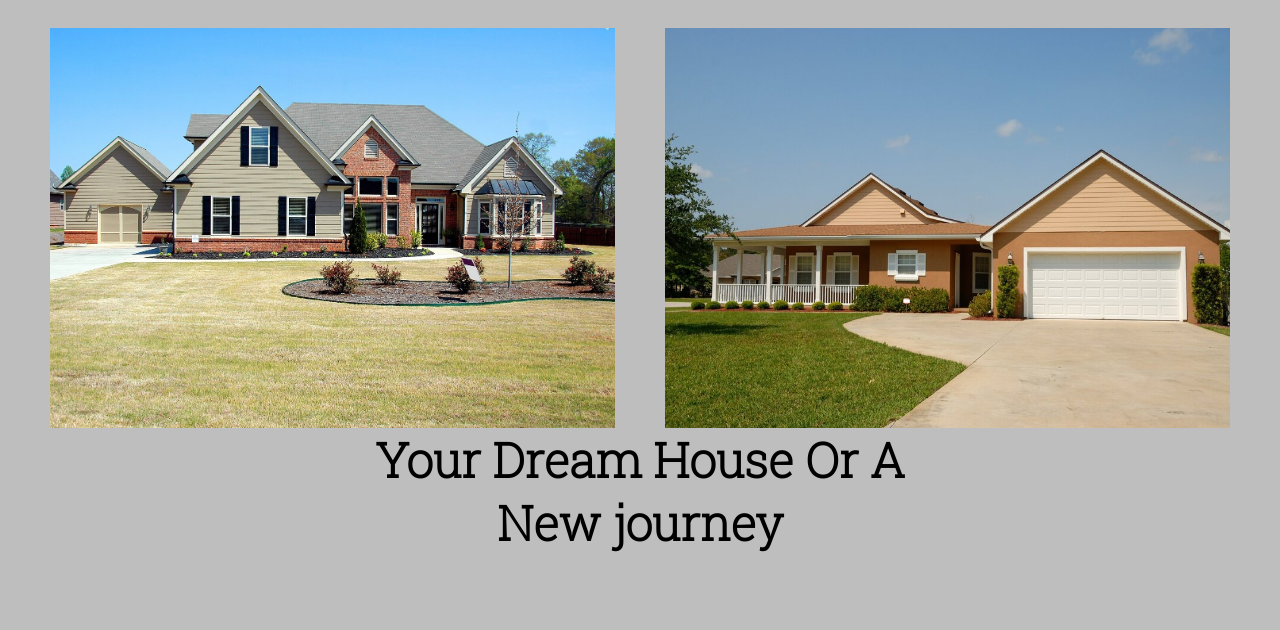
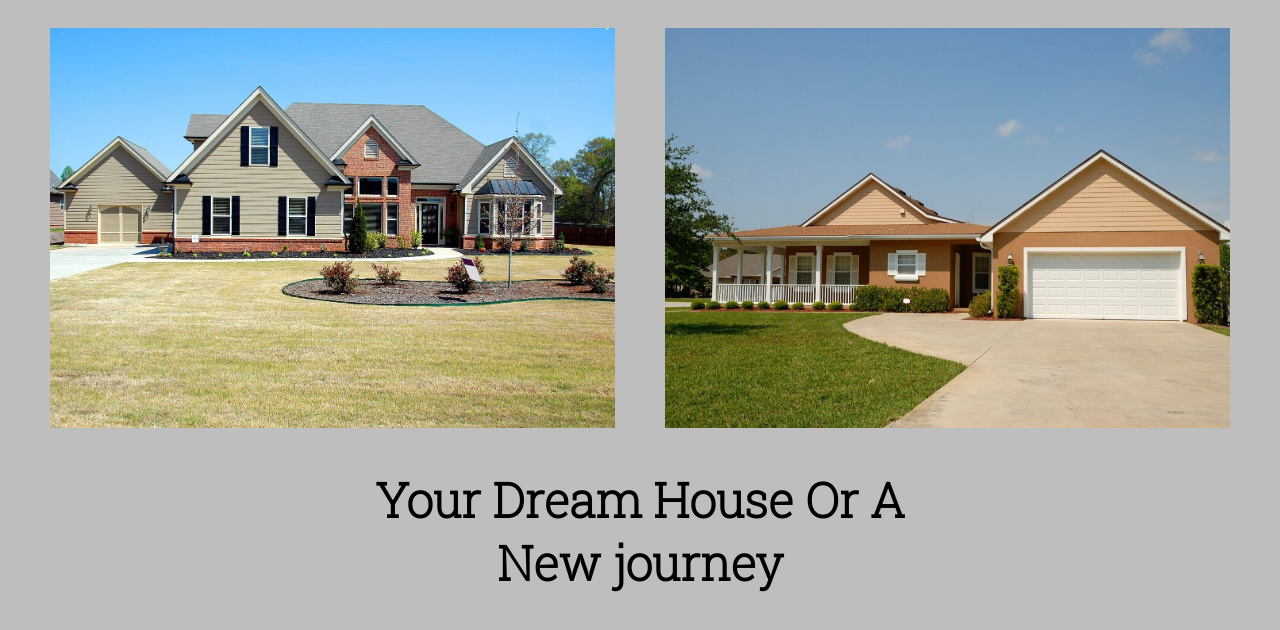
Before and after one commit to noahruppe/wdd130, a plain HTML site: page Nick_ruppe_realty/index.html in a window 1280 px wide. Shown: the part 322-952 px from the top of the page. Drawn offline with Linux system fonts and the light colour scheme; a web font is replaced by a local one.

```diff
--- a/Nick_ruppe_realty/styles/style.css
+++ b/Nick_ruppe_realty/styles/style.css
@@ -77,7 +77,7 @@ nav a.contacttxt {
 }
 .dream{
     grid-column: 2/4;
-    margin-top: -50px;
+    margin-top: -10px;
     text-align: center;
     font-size: 3em;
     font-family: Imbue,"Noto Serif Japanese","Roboto Slab" ;
@@ -92,7 +92,6 @@ nav a.contacttxt {
 .msg{
     display: grid;
     grid-template-columns: repeat(10,1fr);
-    grid-template-rows: repeat(4,200px);
 }
 #background{
     grid-column: 3/9;
```
Also changed, not shown: Nick_ruppe_realty/index.html (+0 -1 lines).
